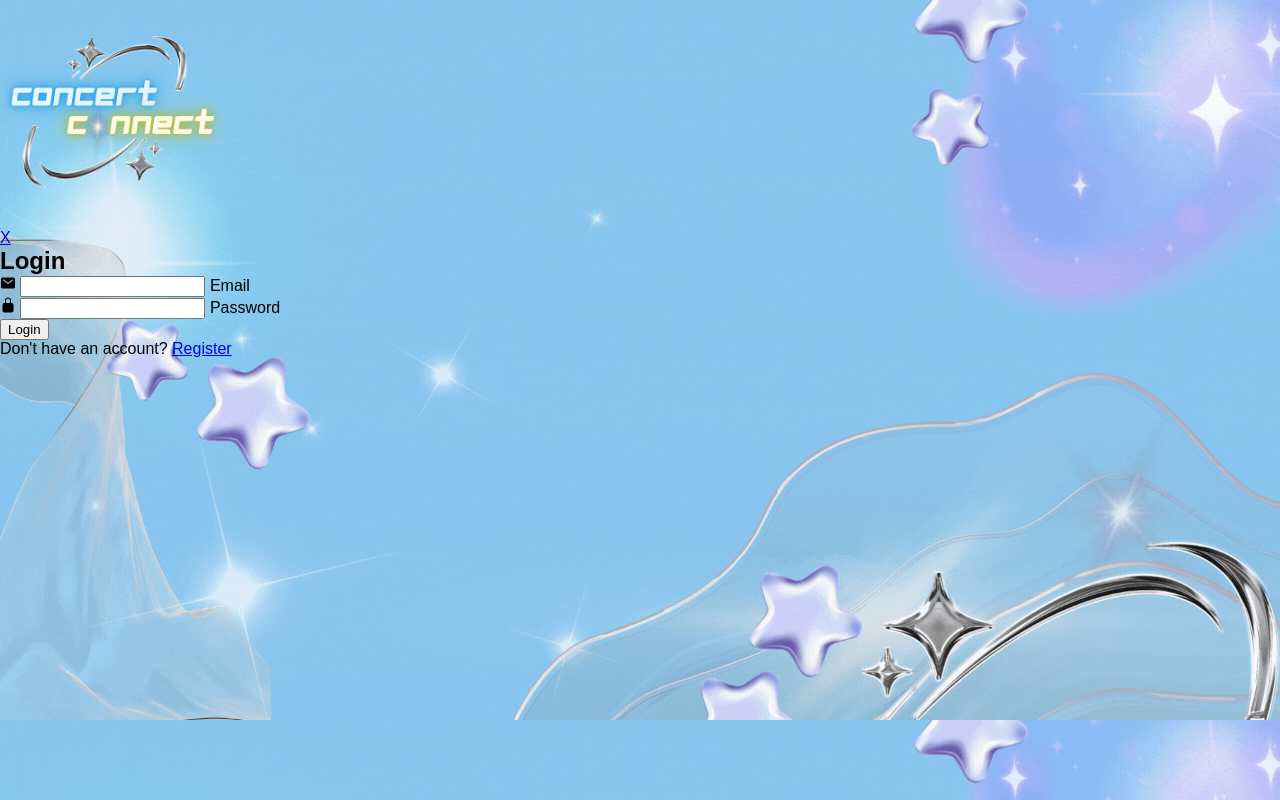
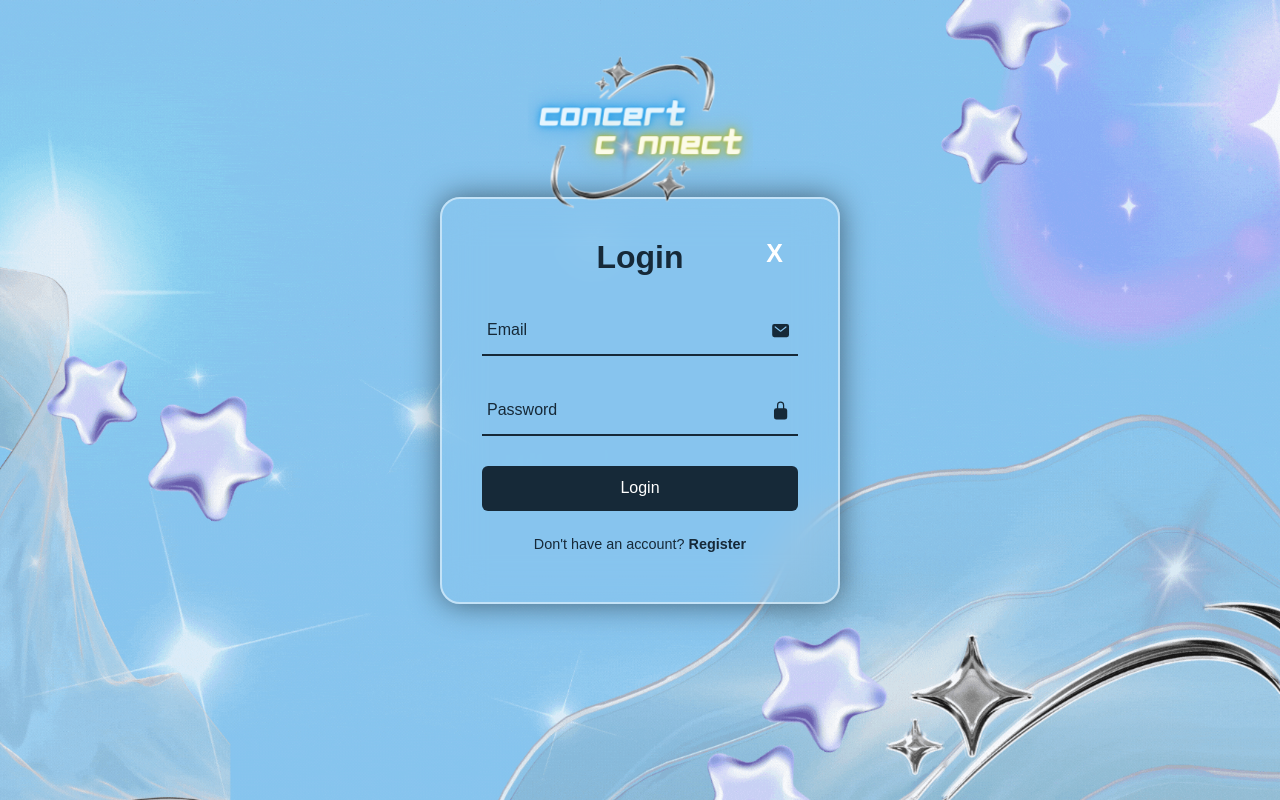
Before and after one commit to JakeMartin336/CSCI-499-Capstone-Project, a Flask app: page /login in a window 1280 px wide. Run offline with Flask 3, Linux system fonts and the light colour scheme.

Commit message:
Update style.css

```diff
--- a/static/style.css
+++ b/static/style.css
@@ -1,272 +1,239 @@
-/* Import Font Dancing Script */
 * {
     margin: 0;
+    padding: 0;
+    box-sizing: border-box;
+    font-family: sans-serif;
 }
 
 body {
-    background-image: url('blue.gif');
+    display: flex;
+    justify-content: center;
+    align-items: center;
+    min-height: 100vh;
+    /* background: url('background.jpg') no-repeat; */
+    background-image: url('blue.gif'); /* Path to your background image */
     background-size: cover;
-    background-position: contain; /* fit the screen */
-    font-family: "Montserrat", "Arial";
+    background-position: center;
+}
+
+header {
+    position: fixed;
+    top: 0;
+    left: 0;
+    width: 100%;
+    padding: 20px 100px;
+    display: flex;
+    justify-content: center;
+    align-items: center;
+    z-index: 99;
+}
+
+.error-message {
+    color: red;
+    text-align: center;
+    margin: 0;
+    padding: 10px;
+    font-weight: bold;
+}
+
+.logo {
+    font-size: 2em;
+    color: #162938;
+    user-select: none;
+}
+
+.navigation a {
+    position: relative;
+    font-size: 1.1em;
+    color: #fff;
+    text-decoration: none;
+    font-weight: 500;
+    margin-left: 40px;
+}
+
+.navigation a::after {
+    content: '';
+    position: absolute;
+    left: 0;
+    bottom: -6px;
+    width: 100%;
+    height: 3px;
+    background: #fff;
+    border-radius: 5px;
+    transform-origin: right;
+    transform: scaleX(0);
+    transition: transform .5s;
+}
+
+.navigation a:hover::after {
+    transform-origin: left;
+    transform: scaleX(1);
+}
+
+.navigation .btnLogin-popup {
+    width: 130px;
+    height: 50px;
+    background: transparent;
+    border: 2px solid #fff;
+    outline: none;
+    border-radius: 6px;
+    cursor: pointer;
+    font-size: 1.1em;
+    color: #fff;
+    font-weight: 500;
+    margin-left: 40px;
+    transition: .5s;
+}
+
+.navigation .btnLogin-popup:hover {
+    background: #fff;
+    color: #162938;
+}
+
+.wrapper {
+    position: relative;
+    width: 400px;
+    height: auto;
+    background: transparent;
+    border: 2px solid rgba(255, 255, 255, .5);
+    border-radius: 20px;
+    backdrop-filter: blur(20px);
+    box-shadow: 0 0 30px rgba(0, 0, 0, .5);
+    display: flex;
+    justify-content: center;
+    align-items: center;
     overflow: hidden;
+    /* Disable transition for standalone forms */
+    transform: scale(1);
+}
+
+.wrapper .form-box {
+    width: 100%;
+    padding: 40px;
+}
+
+.form-box h2 {
+    font-size: 2em;
+    color: #162938;
+    text-align: center;
+}
+
+.input-box {
+    position: relative;
+    width: 100%;
+    height: 50px;
+    border-bottom: 2px solid #162938;
+    margin: 30px 0;
+}
+
+.input-box label {
+    position: absolute;
+    top: 50%;
+    left: 5px;
+    transform: translateY(-50%);
+    font-size: 1em;
+    color: #162938;
+    font-weight: 500;
+    pointer-events: none;
+    transition: .5s;
+}
+
+.input-box input:focus ~ label,
+.input-box input:valid ~ label {
+    top: -5px;
+}
+
+.input-box input {
+    width: 100%;
+    height: 100%;
+    background: transparent;
+    border: none;
+    outline: none;
+    font-size: 1em;
+    color: #162938;
+    font-weight: 600;
+    padding: 0 35px 0 5px;
+}
+
+.input-box .icon {
+    position: absolute;
+    right: 8px;
+    font-size: 1.2em;
+    color: #162938;
+    line-height: 57px;
+}
+
+.remember-forget {
+    font-size: .9em;
+    color: #162938;
+    font-weight: 500;
+    margin: -15px 0 15px;
+    display: flex;
+    justify-content: space-between;
+}
+
+.remember-forget label input {
+    accent-color: #162938;
+    margin-right: 3px;
+}
+
+.remember-forget a {
+    color: #162938;
+    text-decoration: none;
+}
+
+.remember-forget a:hover {
+    text-decoration: underline;
+}
+
+.btn {
+    width: 100%;
+    height: 45px;
+    background: #162938;
+    border: none;
+    outline: none;
+    border-radius: 6px;
+    cursor: pointer;
+    font-size: 1em;
+    color: #fff;
+    font-weight: 500;
+}
+
+.login-register {
+    font-size: .9em;
+    color: #162938;
+    text-align: center;
+    font-weight: 500;
+    margin: 25px 0 10px;
+}
+
+.login-register p a {
+    color: #162938;
+    text-decoration: none;
+    font-weight: 600;
+}
+
+.login-register p a:hover {
+    text-decoration: underline;
 }
 
 
-/* NavbarTop */
-.navbar-top {
-    display: flex;
-    align-items: center;
-    justify-content: space-between;
-    /* background-color: #b4d2f5; Pink */
-    color: #fff; /* White text for contrast */
-    /* box-shadow: 0px 4px 8px 0px rgb(252, 255, 86); */
-
-    box-shadow: 0px 4px 6px rgba(0, 0, 0, 0.109);
-    height: 70px;
-    padding: 0 20px; /* Added padding for a balanced look */
+/* Styling the "X" button */
+.to-home {
+    font-size: 25px;
+    color: white;
+    text-decoration: none;
+    font-weight: bold;
+    position: absolute;
+    right: 15px;
+    cursor: pointer;
+    transition: color 0.3s ease;
 }
 
-.title {
-    font-size: 24px;
-    font-weight: bold;
-    text-shadow: 1px 1px 2px rgba(255, 255, 255, 0.7); /* Text shadow for depth */
+.to-home:hover {
+    color: red;
 }
 
-.navbar-top ul {
-    list-style-type: none;
-    margin: 0;
-    padding: 0;
-    display: flex;
+.back-home {
+    position: relative;
 }
-
-.navbar-top ul li {
-
-    margin: 0 20px;
-
-}
-
-.navbar-top button {
-    width: 110px;
-    height: 40px;
-    margin: 0 10px;
-    display: flex;
-    align-items: center;
-    justify-content: center;
-    gap: 10px;
-    background-color: #f1f9b7; /* Button background color */
-    border-radius: 30px; /* Rounded corners */
-    color: #b56aee;
-    font-weight: 600;
-    border: none;
-    cursor: pointer; /* Pointer cursor on hover */
-    box-shadow: 0px 4px 8px rgba(0, 0, 0, 0.2);
-    transition: background-color 0.3s ease, transform 0.3s ease;
-}
-
-.navbar-top button:hover {
-    background-color: rgba(255, 255, 255, 0.772); /* Semi-transparent white on hover */
-    transform: scale(1.1); /* Slightly enlarge on hover */
-
-}
-
-.svgIcon {
-    height: 25px; /* Height for the SVG icon */
-    transition-duration: 1.5s; /* Transition for icon rotation */
-}
-
-.button:hover .svgIcon {
-    transform: rotate(250deg); /* Rotate on hover */
-    transition-duration: 1.5s; /* Duration of rotation */
-}
-
-
-
-/* End */
-
-/* Sidenav */
-.container {
-    display: flex;
-}
-
-.sidenav-container {
-    display: flex;
-    flex-direction: column;
-    width: 275px;
-    color: #333;
-    padding: 20px;
-}
-
-.sidenav {
-    margin-bottom: 15px;
-}
-
-.profile-box,
-.concerts-box {
-    background-color: #f7f6f5;
-    border-radius: 10px;
-    padding: 15px;
-    box-shadow: 0px 4px 6px rgba(0, 0, 0, 0.2); /* Slightly darker shadow for depth */
-    font-family: 'Itim';
-    font-size: 20px;
-}
-
-.profile {
-    text-align: center;
-    margin-bottom: 15px;
-    font-size: 20px;
-}
-
-.name {
-    font-size: 25px;
-    font-weight: bold;
-    margin-top: 10px;
-    color: #817bd8;
-}
-
-.job {
-    font-size: 14px;
-    color: #666;
-}
-
-.sidenav-url .url a {
-    color: #333;
-    font-size: 16px;
-    text-decoration: none;
-    padding: 8px;
-    display: block;
-    text-align: center;
-    border-radius: 75px;
-    transition: background-color 0.3s ease, color 0.3s ease, transform 0.3s ease; /* Added transform for hover effect */
-}
-
-.sidenav-url hr {
-    border: 0;
-    border-top: 1px solid #ddd;
-    margin: 8px 0;
-    width: 100%;
-}
-
-.sidenav-url .url a:hover {
-    background-color: #ff5722;
-    color: #fff; /* White text */
-    transform: scale(1.05); /* Slightly enlarge on hover */
-}
-
-.concerts-box h3 {
-    font-size: 25px;
-    margin-bottom: 10px;
-    border-radius: 75px;
-    color: #817bd8 /* Pink */
-}
-
-.concerts-box ul {
-    list-style-type: none;
-    padding: 0;
-    margin: 0;
-}
-
-.concerts-box ul li {
-    margin: 5px 0;
-}
-
-.concerts-box ul li a {
-    color: #333;
-    font-size: 16px;
-    text-decoration: none;
-    padding: 8px;
-    display: block;
-    border-radius: 5px;
-    transition: background-color 0.3s ease, color 0.3s ease, transform 0.3s ease; /* Added transform for hover effect */
-}
-
-.concerts-box ul li a:hover {
-    background-color: #ffea00; /* Neon Yellow */
-    color: #000; /* Black text */
-    transform: scale(1.05); /* Slightly enlarge on hover */
-}
-
-/* End */
-
-/* Main */
-.main {
-    margin-top: 2%;
-    font-size: 28px;
-    padding: 0 10px;
-    width: 60%;
-}
-
-
-.post-container {
-    background-color: #c1c4f7;
-    padding: 15px;
-    border-radius: 10px;
-    margin-bottom: 20px;
-
-}
-
-.post-form textarea {
-    width: 98%;
-    height: 80px;
-    padding: 10px;
-    border-radius: 15px;
-    border: 1px solid #f1f5d6;
-    resize: none;
-    margin-top: 10px;
-}
-
-.post-form button {
-    margin-top: 10px;
-    padding: 10px 20px;
-    background-color: #817bd8;
-    color: #fff;
-    border: none;
-    cursor: pointer;
-    border-radius: 5px;
-}
-
-.post-form button:hover {
-    background-color: #9b96e3; /* Lighter purple on hover */
-}
-
-.feed-container {
-    background-color: #f1f9b7;
-    padding: 15px;
-    border-radius: 8px;
-}
-
-.feed-container h2 {
-    margin-bottom: 15px;
-}
-
-.post {
-    background-color: #efefef;
-    padding: 10px;
-    margin-bottom: 10px;
-    border-radius: 5px;
-    box-shadow: 0px 2px 4px rgba(0, 0, 0, 0.1);
-}
-
-.post p {
-    font-size: 16px;
-    margin: 0;
-}
-
-.post span {
-    font-size: 12px;
-    color: #666;
-}
-
-.main .card {
-    background-color: #ecfa6d;
-    border-radius: 18px;
-    box-shadow: 1px 1px 8px 0 rgb(237, 241, 197);
-    height: auto;
-    margin-bottom: 20px;
-    padding: 20px 0 20px 50px;
-}
-
-.main .card table {
-    border: none;
-    font-size: 16px;
-    width: 80%;
-}
```
